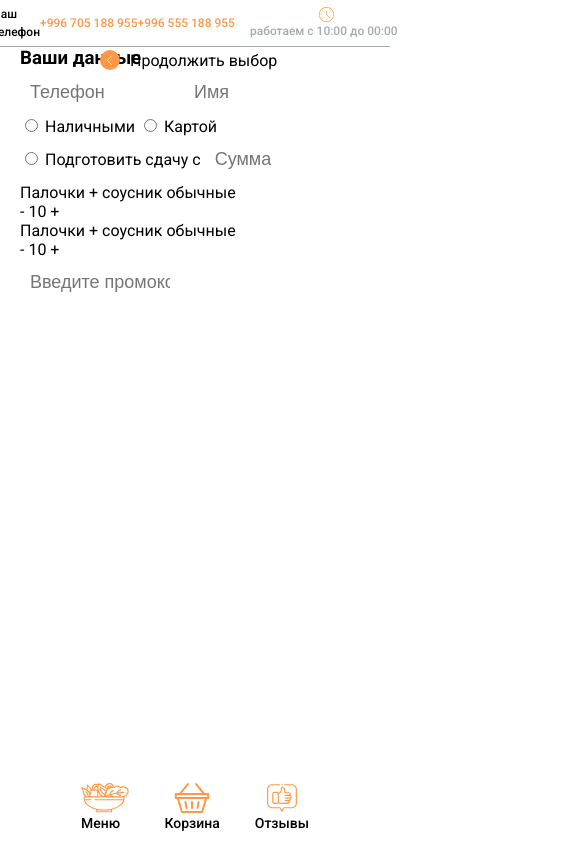
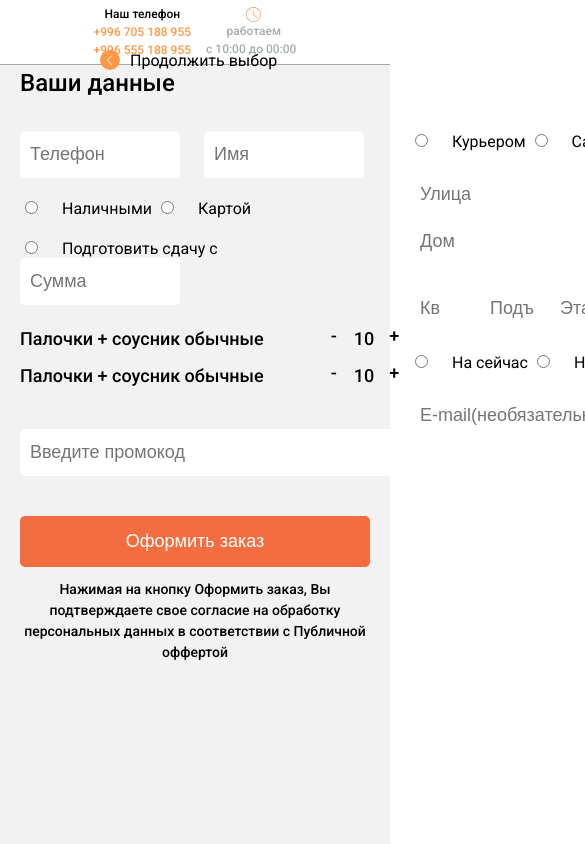
Before and after one commit to AliAzamat/ROMSEM, a plain HTML site: page order.html in a window 390 px wide. Shown: the top 844 px of the page, 585 px wide, since content can reach past the window. Drawn offline with nearby package versions, Linux system fonts and the light colour scheme.

```diff
--- a/order.html
+++ b/order.html
@@ -1,116 +1,123 @@
 <!DOCTYPE html>
 <html lang="en">
+
 <head>
-    <meta charset="UTF-8" />
-    <meta http-equiv="X-UA-Compatible" content="IE=edge" />
-    <meta name="viewport" content="width=device-width, initial-scale=1.0" />
-    <meta property="og:title" content="Romsem - Ваше счастье в рыбах" />
-    <meta
-      property="og:description"
-      content="Ресторан “Суши и Лапша” предлагаем своим клиентам самые вкусные суши с доставкой на дом, приготовленные по классическим и адаптированным к европейской аудитории рецептам, а также собственным наработкам наших поваров. Мы ценим время наших клиентов, поэтому вы можете заказать суши в Харькове с доставкой на дом или в офис."
-    />
-    <meta
-      property="og:image"
-      content="https://yuzeyzertest.github.io/romsem/img/og-image.jpg"
-    />
+    <meta charset="UTF-8">
+    <meta http-equiv="X-UA-Compatible" content="IE=edge">
+    <meta name="viewport" content="width=device-width, initial-scale=1.0">
     <title>Romsem</title>
-    <link
-      rel="stylesheet"
-      href="https://unpkg.com/swiper@7/swiper-bundle.min.css"
-    />
     <link rel="stylesheet" href="./css/index.css" />
-    <link rel="icon" sizes="16x16" href="./img/logo.png">
+    <link rel="icon" sizes="16x16" href="./img/logo.png" />
 </head>
+
 <body>
-
-    <div class="mobile-cart">
-        <nav>
-          <ul>
-            <li>
-              <a href="./index.html">
-                <img src="./img/mobile-menu.svg" alt="Меню">
-                <span>Меню</span>
-              </a>
-            </li>
-            <li>
-              <a href="#">
-                <img src="./img/mobile-cart.svg" alt="Корзина">
-                <span>Корзина</span>
-              </a>
-            </li>
-            <li>
-              <a href="./reviews.html">
-                <img src="./img/mobile-reviews.svg" alt="Отзывы">
-                <span>Отзывы</span>
-              </a>
-            </li>
-          </ul>
-        </nav>
-      </div>
-
-    <div class="oreder">
+    <div class="order">
         <header class="header">
             <a href="./index.html" class="back">
-                <img src="./img/back.svg" alt="Продолжить выбор">
+                <img src="./img/back.svg" alt="">
                 Продолжить выбор
             </a>
             <div class="contacts">
+                <div class="contacts__numbers">
                     <h6 class="contacts__title">Наш телефон</h6>
                     <span class="contacts__phone"> +996 705 188 955</span>
                     <span class="contacts__phone"> +996 555 188 955</span>
+                </div>
                 <div class="contacts__time">
                     <img src="./img/oclock.svg" alt="с 10:00 до 00:00" />
-                  <span> работаем с 10:00 до 00:00 </span>
+                    <span class="contacts__work-time"><span>работаем</span> с 10:00 до 00:00
+                    </span>
                 </div>
             </div>
         </header>
+
         <main>
             <section>
                 <form class="order-form">
-                    <h3 class="order-form__title">
-                        Ваши данные
-                    </h3>
+                    <h3 class="order-form__title">Ваши данные</h3>
+                    <div class="order-form__wrapper">
                         <div class="col-6">
                             <div class="order-form__item">
-                            <input type="text" placeholder="Телефон">
-                            <input type="text" placeholder="Имя">
+                                <input class="input" type="text" placeholder="Телефон">
+                                <input class="input" type="text" placeholder="Имя">
                             </div>
                             <div class="order-form__item">
                                 <label>
-                                <input name="payment-method" type="radio">
+                                    <input class="input" name="payment-method" type="radio">
                                     <span>Наличными</span>
                                 </label>
                                 <label>
-                                <input name="payment-method" type="radio">
+                                    <input class="input" type="radio" name="payment-method">
                                     <span>Картой</span>
                                 </label>
                             </div>
                             <div class="order-form__item">
-                            <input type="radio">
+                                <input class="input" type="radio">
+                                <label>
                                     <span>Подготовить сдачу с</span>
-                            <input type="text" placeholder="Сумма"/>
+                                </label>
+                                <input class="input" type="text" placeholder="Сумма">
+                            </div>
+                            <div class="order-form-counter">
+                                <span class="order-form-counter__details">Палочки + соусник обычные</span>
+                                <div class="order-form-counter__amount">
+                                    <span class="order-form-counter__minus">-</span>
+                                    <span class="order-form-counter__count">10</span>
+                                    <span class="order-form-counter__plus">+</span>
+                                </div>
+                            </div>
+                            <div class="order-form-counter">
+                                <span class="order-form-counter__details">Палочки + соусник обычные</span>
+                                <div class="order-form-counter__amount">
+                                    <span class="order-form-counter__minus">-</span>
+                                    <span class="order-form-counter__count">10</span>
+                                    <span class="order-form-counter__plus">+</span>
+                                </div>
+                            </div>
+                            <input class="promocode" type="text" placeholder="Введите промокод">
+                        </div>
+                        <div class="col-6">
+                            <div class="order-form__item">
+                                <label>
+                                    <input class="input" name="delivery-method" type="radio">
+                                    <span>Курьером</span>
+                                </label>
+                                <label>
+                                    <input class="input" type="radio" name="delivery-method">
+                                    <span>Самовывоз</span>
+                                </label>
                             </div>
                             <div class="order-form__item">
-                            <span>Палочки + соусник обычные</span>
-                            <div>
-                                <span>-</span>
-                                <span>10</span>
-                                <span>+</span>
+                                <input class="street" type="text" placeholder="Улица">
+                                <input type="text" class="house" placeholder="Дом">
+                            </div>
+                            <div class="order-form__adress">
+                                <input class="adress" type="text" placeholder="Кв">
+                                <input class="adress" type="text" placeholder="Подъезд">
+                                <input class="adress" type="text" placeholder="Этаж">
+                                <input class="adress" type="text" placeholder="Код">
+                            </div>
+                            <div class="order-form__item">
+                                <label>
+                                    <input class="input" name="time-method" type="radio">
+                                    <span>На сейчас</span>
+                                </label>
+                                <label>
+                                    <input class="input" type="radio" name="time-method">
+                                    <span>На время</span>
+                                </label>
+                            </div>
+                            <input type="text" class="email" placeholder="E-mail(необязательно)">
                         </div>
                     </div>
-                        <div class="order-form__item">
-                            <span>Палочки + соусник обычные</span>
-                            <div>
-                                <span>-</span>
-                                <span>10</span>
-                                <span>+</span>
-                            </div>
-                        </div>
-                        <input type="text" placeholder="Введите промокод"/>
-                    </div>
+                    <button class="order__button">
+                        <a href="">Оформить заказ</a>
+                    </button>
+                    <p class="order__description">Нажимая на кнопку Оформить заказ, Вы подтверждаете свое согласие на обработку персональных данных в соответствии с Публичной оффертой</p>
                 </form>
             </section>
         </main>
     </div>
 </body>
+
 </html>
--- a/scss/index.scss
+++ b/scss/index.scss
@@ -12,11 +12,11 @@
 @import "./components/footer";
 @import "./components/sidebarCart";
 @import "./components/goods";
-@import "./pages/order.scss";
 @import "./components/mobile-cart";
 @import "./pages/reviews";
 @import "./components/ways";
 @import "./pages/product-cart";
+@import "./pages/order";
 
 body {
   font-family: "Roboto", sans-serif;
--- /dev/null
+++ b/scss/pages/_order.scss
@@ -0,0 +1,131 @@
+.order {
+  background: $bg-light-gray;
+  min-height: 100vh;
+  .header {
+    justify-content: center;
+    .back {
+      display: flex;
+      align-items: center;
+      position: absolute;
+      left: 100px;
+      top: 50px;
+      img {
+        margin-right: 10px;
+      }
+    }
+    .contacts {
+      border: none;
+    }
+  }
+  &-form {
+    margin: auto;
+    max-width: 760px;
+    &__wrapper {
+      display: flex;
+    }
+    .col-6 {
+      margin-right: 40px;
+      &:last-of-type {
+        margin-right: 0;
+      }
+    }
+    &__title {
+      margin-bottom: 30px;
+      @include font(24px, 500);
+    }
+    input {
+      @include font(18px, 400);
+      background: #ffffff;
+      border-radius: 5px;
+      border: none;
+      padding: 10px;
+      color: $text-gray;
+    }
+    .input {
+      max-width: 40%;
+      &:first-of-type {
+        margin-right: 20px;
+      }
+    }
+    .promocode {
+      width: 356px;
+    }
+    &-counter {
+      display: flex;
+      margin-bottom: 10px;
+      &:last-of-type {
+        margin-bottom: 40px;
+      }
+      &__details {
+        margin-right: 20px;
+        white-space: nowrap;
+      }
+      &__amount {
+        display: flex;
+      }
+      &__details,
+      &__count,
+      &__plus,
+      &__minus {
+        @include font(18px, 500);
+      }
+      &__plus,
+      &__minus {
+        color: $bg-black;
+        margin: 0 10px;
+        @include flex(center, center);
+        cursor: pointer;
+        transition: 0.5s;
+        border-radius: 50%;
+        width: 20px;
+        height: 20px;
+        &:hover {
+          color: $bg-white;
+          background: #f46d40;
+        }
+      }
+      &__minus {
+        margin-left: 40px;
+      }
+    }
+    &__item {
+      margin-bottom: 20px;
+      .street {
+        max-width: 80%;
+        margin-right: 22px;
+      }
+      .house {
+        max-width: 16%;
+      }
+    }
+    &__adress {
+      display: flex;
+      justify-content: space-between;
+      margin-bottom: 20px;
+      .adress {
+        width: 16%;
+      }
+    }
+    .email {
+      width: 100%;
+    }
+  }
+  &__button {
+    margin-top: 40px;
+    width: 100%;
+    padding: 12px;
+    background: #f46d40;
+    border-radius: 5px;
+    border: none;
+    cursor: pointer;
+    a{
+        @include font(18px,500);
+        color: $text-white;
+    }
+  }
+  &__description{
+      margin-top: 12px;
+      @include font(14px,500);
+      text-align: center;
+  }
+}
--- a/scss/pages/_reviews.scss
+++ b/scss/pages/_reviews.scss
@@ -14,6 +14,9 @@
     @include font(18px, normal);
     color: $text-light-gray;
     cursor: pointer;
+    &_mobile{
+      display: none;
+    }
   }
 }
 .review {
@@ -42,3 +45,39 @@
     color: $text-black;
   }
 }
+
+main {
+  padding: 0 10px;
+  @include mobile {
+    .reviews {
+      &__title {
+        margin: 0;
+        margin: auto;
+        margin-top: 10px;
+        margin-bottom: 10px;
+      }
+      .review {
+        padding: 0;
+        &__item {
+          margin-bottom: 10px;
+        }
+      }
+      &__button {
+        display: none;
+        &_mobile {
+          display: block;
+          padding: 7px 17px;
+          background: #111111;
+          border-radius: 5px;
+          border: none;
+          @include font(18px, normal);
+          color: $text-light-gray;
+          cursor: pointer;
+          margin-top: 10px;
+          margin-bottom: 5px;
+          width: 100%;
+        }
+      }
+    }
+  }
+}
--- a/scss/pages/order.scss
+++ /dev/null
@@ -1,42 +0,0 @@
-.oreder{
-    .header{
-        justify-content: center;
-        .back{
-            position: absolute;
-            left: 100px;
-            top: 50px;
-            display: flex;
-            align-items: center;
-            img{
-                margin-right: 10px;
-            }
-        }
-        .contacts{
-            border: none;
-        }
-    }
-    &-form{
-        max-width: 760px;
-        margin: auto;
-    }
-    &__title{
-        @include font(24px,400);
-        color: $text-black;
-        margin-bottom: 30px;
-    }
-    input{
-        @include font(18px,400);
-        background-color: #ffffff;
-        border-radius: 5px;
-        border: none;
-        padding: 10px;
-        color: #a4acad;
-        max-width: 40%;
-    }
-    &__item{
-        margin-bottom: 20px;
-        input:first-of-type{
-            margin-right: 20px;
-        }
-    }
-}
```
Also changed, not shown: reviews.html (+14 -5 lines), css/index.css, css/order.css (deleted), 2 other files. Lines whose indentation alone changed are shown as unchanged.
